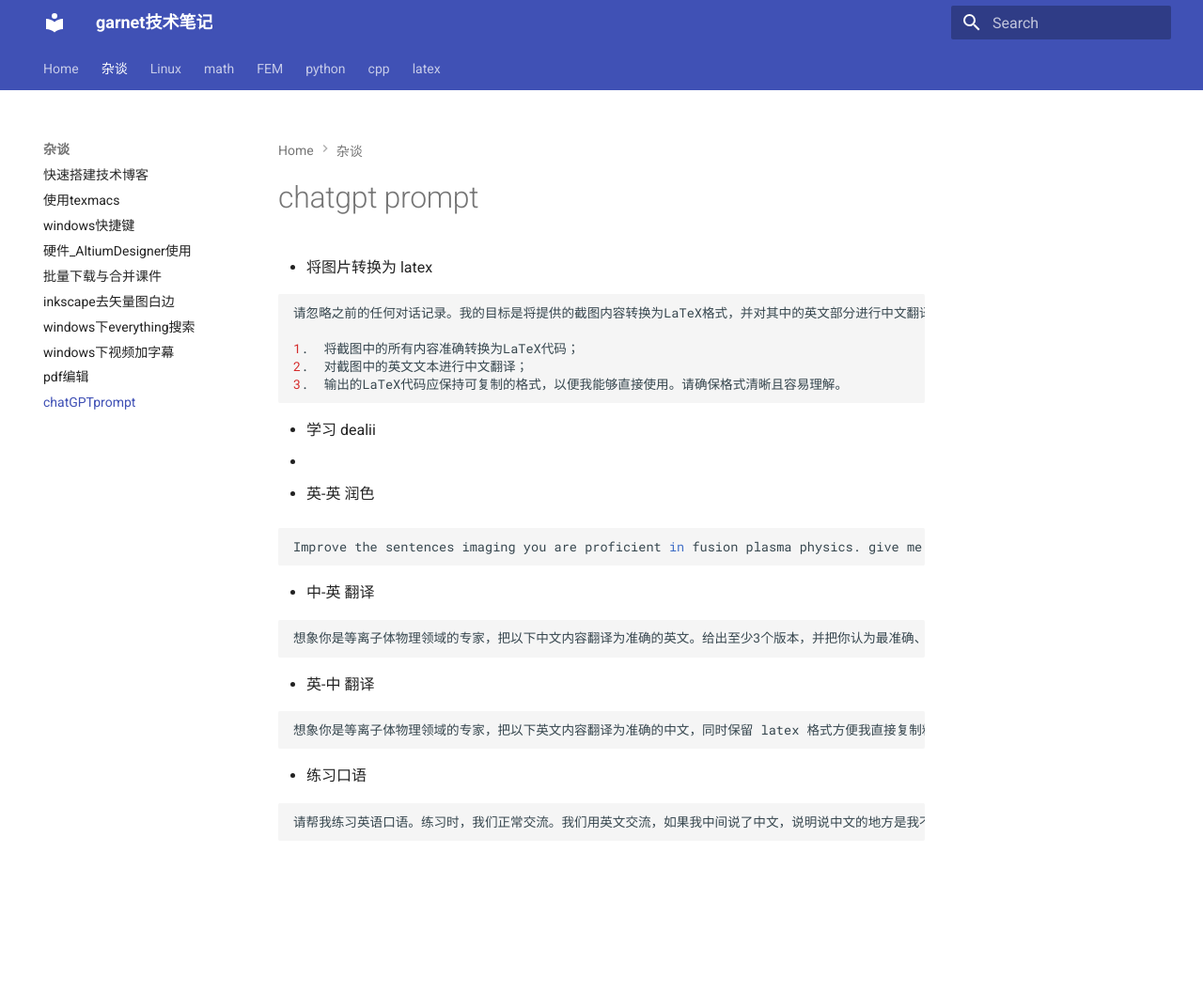
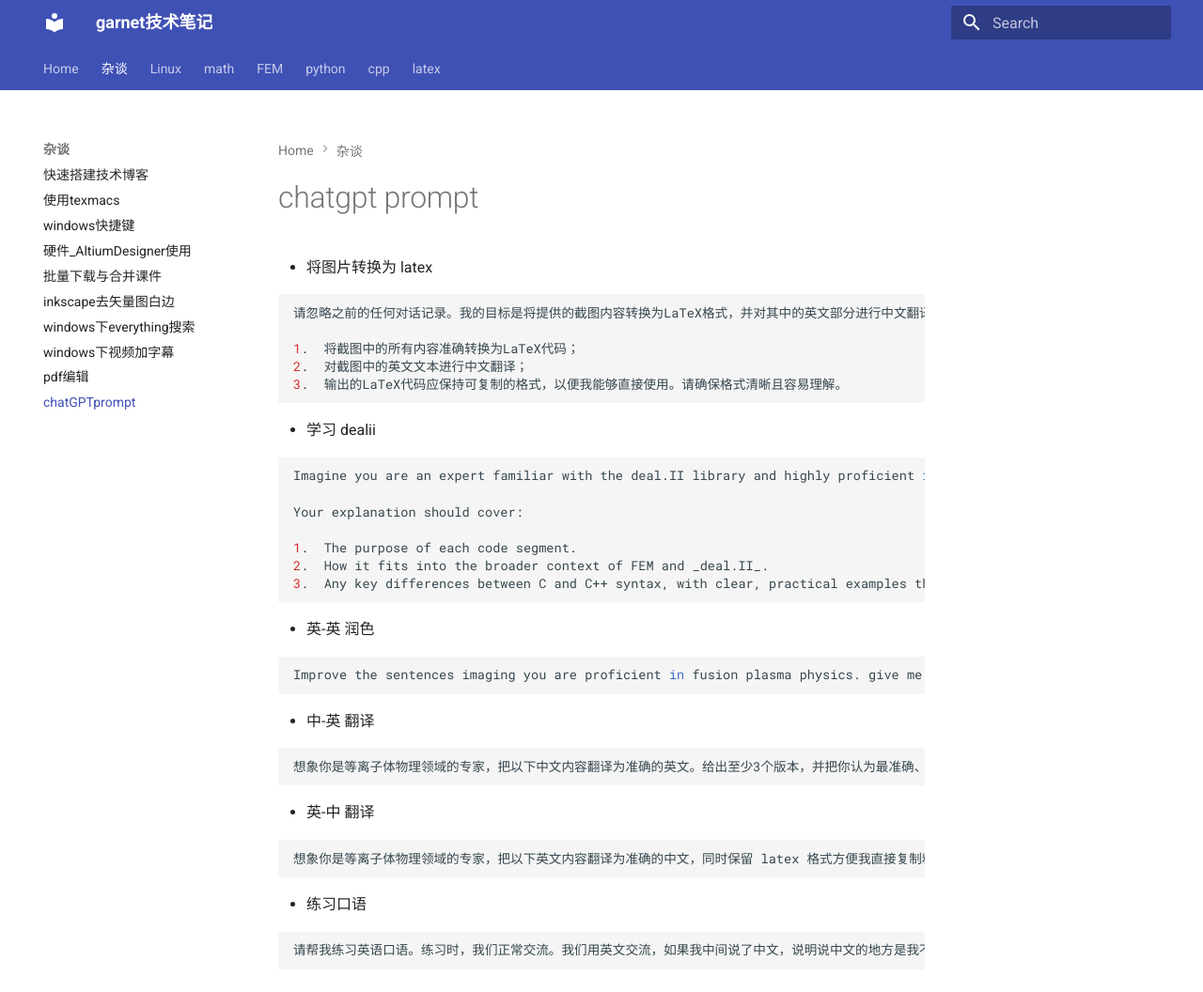
Before and after one commit to ymma98/technotes, an MkDocs documentation site: the page built from docs/杂谈/chatGPT_prompt.md, in a window 1280 px wide and 1056 px high. Shown: the whole window at 94% size. Built offline with MkDocs 1.6.1 and Material for MkDocs 9.7.7, drawn with Linux system fonts in a browser that asks for light colours.

Commit message:
docs/杂谈/chatGPT_prompt.md updated from https://stackedit.cn/

````diff
--- a/docs/杂谈/chatGPT_prompt.md
+++ b/docs/杂谈/chatGPT_prompt.md
@@ -12,7 +12,16 @@
 
 
 * 学习 dealii
-*
+
+```bash
+Imagine you are an expert familiar with the deal.II library and highly proficient in numerical analysis, specifically in Finite Element Method (FEM). I will provide you with C++ code, and I need you to explain it in detail, focusing on both its structure and functionality. Please also note that I only understand the syntax of C, so if the code contains any advanced C++ concepts or syntax that is different from C, kindly explain these concepts to me using simple heuristic examples.
+
+Your explanation should cover:
+
+1.  The purpose of each code segment.
+2.  How it fits into the broader context of FEM and _deal.II_.
+3.  Any key differences between C and C++ syntax, with clear, practical examples that relate to the code.
+```
 
 
 * 英-英 润色
````
Also changed, not shown: other parts of docs/杂谈/chatGPT_prompt.md (+1 -1 lines).
